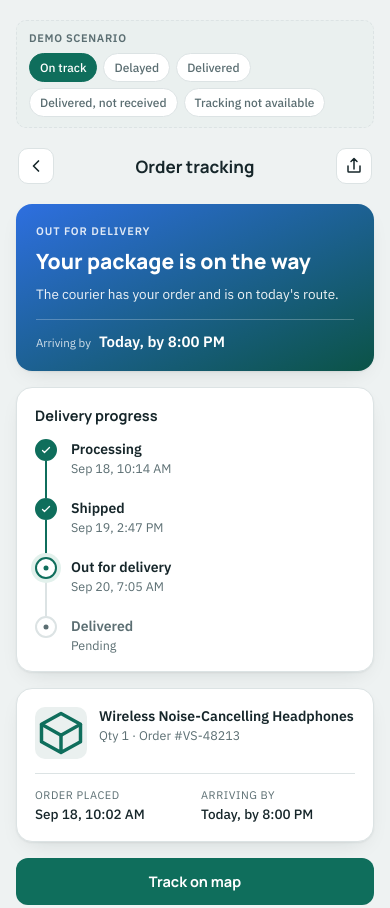
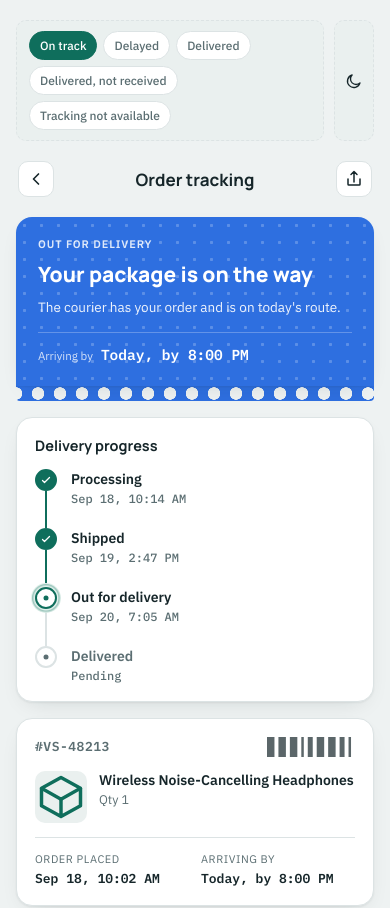
Before and after one commit to NishatTasnimPreownti/Vecosoft, a plain HTML site: page task1-order-tracking/index.html in a window 390 px wide. Shown: the top 908 px of the page. Drawn offline with Linux system fonts and the light colour scheme.

Commit message:
Add root README and redesign Task 1 order tracking screen
- Add top-level README pointing to each task folder's own setup instructions
- Task 1: light background by default with a light/dark toggle
- Task 1: responsive layout (two-column at desktop widths, single-column
  mobile card at 360-430px) instead of a fixed mobile-only width
- Task 1: visual redesign around a waybill/shipping-label motif -
  perforated tear edge on the status banner, mono order ID and barcode
  on the order card, solid status-tone colors instead of gradients

```diff
--- a/task1-order-tracking/index.html
+++ b/task1-order-tracking/index.html
@@ -6,17 +6,20 @@
 <title>Order Tracking Screen</title>
 <link rel="preconnect" href="https://fonts.googleapis.com">
 <link rel="preconnect" href="https://fonts.gstatic.com" crossorigin>
-<link href="https://fonts.googleapis.com/css2?family=Manrope:wght@500;700;800&family=IBM+Plex+Sans:wght@400;500;600&display=swap" rel="stylesheet">
+<link href="https://fonts.googleapis.com/css2?family=Manrope:wght@500;700;800&family=IBM+Plex+Sans:wght@400;500;600&family=IBM+Plex+Mono:wght@500;600&display=swap" rel="stylesheet">
 <link rel="stylesheet" href="style.css">
 </head>
 <body>
 
-  <div class="demo-switcher" role="group" aria-label="Demo scenario switcher">
-    <span class="demo-switcher__label">Demo scenario</span>
-    <div class="demo-switcher__options" id="scenarioSwitcher"></div>
+  <div class="toolbar">
+    <div class="demo-switcher" role="group" aria-label="Demo scenario switcher">
+
+      <div class="demo-switcher__options" id="scenarioSwitcher"></div>
+    </div>
+    <button type="button" class="theme-toggle" id="themeToggle" aria-label="Switch to dark background"></button>
   </div>
 
-  <main class="phone">
+  <main class="screen">
     <header class="topbar">
       <button class="iconbtn" aria-label="Back">
         <svg width="20" height="20" viewBox="0 0 24 24" fill="none"><path d="M15 18l-6-6 6-6" stroke="currentColor" stroke-width="2" stroke-linecap="round" stroke-linejoin="round"/></svg>
@@ -27,7 +30,10 @@
       </button>
     </header>
 
-    <section class="hero" id="hero"></section>
+    <div class="hero-stub" id="heroStub">
+      <section class="hero" id="hero"></section>
+      <div class="stub-tear" aria-hidden="true"></div>
+    </div>
 
     <section class="card timeline-card" id="timelineCard">
       <h2 class="card__title">Delivery progress</h2>
--- a/task1-order-tracking/script.js
+++ b/task1-order-tracking/script.js
@@ -139,7 +139,7 @@ function renderSwitcher() {
 function renderHero(scenario) {
   const hero = document.getElementById("hero");
   const h = scenario.hero;
-  hero.dataset.tone = h.tone;
+  document.getElementById("heroStub").dataset.tone = h.tone;
   hero.innerHTML = `
     <div class="hero__eyebrow">${h.eyebrow}</div>
     <div class="hero__headline">${h.headline}</div>
@@ -182,15 +182,34 @@ function renderTimeline(scenario) {
   });
 }
 
+// A row of bar widths derived from the order id, standing in for a waybill
+// barcode — decorative, but tied to this order's own id rather than random.
+function barcode(id) {
+  const bars = Array.from(id).map((ch) => 1 + (ch.charCodeAt(0) % 3));
+  let x = 0;
+  const rects = bars
+    .map((w) => {
+      const rect = `<rect x="${x}" y="0" width="${w}" height="22" />`;
+      x += w + 1.6;
+      return rect;
+    })
+    .join("");
+  return `<svg class="waybill__barcode" viewBox="0 0 ${x} 22" preserveAspectRatio="none" aria-hidden="true">${rects}</svg>`;
+}
+
 function renderOrderCard(scenario) {
   const card = document.getElementById("orderCard");
   const o = scenario.order;
   card.innerHTML = `
+    <div class="waybill__code">
+      <span class="waybill__id">${o.id}</span>
+      ${barcode(o.id)}
+    </div>
     <div class="order-card__row">
       <div class="order-card__thumb">${boxIcon}</div>
       <div class="order-card__info">
         <div class="order-card__product">${o.product}</div>
-        <div class="order-card__meta">Qty ${o.qty} &middot; Order ${o.id}</div>
+        <div class="order-card__meta">Qty ${o.qty}</div>
       </div>
     </div>
     <hr class="order-card__divider" />
@@ -235,4 +254,36 @@ function render() {
   renderActions(scenario);
 }
 
+// --- background theme toggle (defaults to light; ignores OS preference) ---
+const THEME_KEY = "order-tracking-theme";
+const sunIcon = `<svg viewBox="0 0 24 24" fill="none"><circle cx="12" cy="12" r="4.5" stroke="currentColor" stroke-width="1.8"/><path d="M12 2.5v2.5M12 19v2.5M4.9 4.9l1.8 1.8M17.3 17.3l1.8 1.8M2.5 12H5M19 12h2.5M4.9 19.1l1.8-1.8M17.3 6.7l1.8-1.8" stroke="currentColor" stroke-width="1.8" stroke-linecap="round"/></svg>`;
+const moonIcon = `<svg viewBox="0 0 24 24" fill="none"><path d="M20 14.5A8.5 8.5 0 1 1 9.5 4a6.5 6.5 0 0 0 10.5 10.5z" stroke="currentColor" stroke-width="1.8" stroke-linejoin="round"/></svg>`;
+
+function applyTheme(themeId) {
+  document.documentElement.dataset.theme = themeId;
+  localStorage.setItem(THEME_KEY, themeId);
+  const btn = document.getElementById("themeToggle");
+  // Icon shows the theme a click will switch *to*.
+  if (themeId === "light") {
+    btn.innerHTML = moonIcon;
+    btn.setAttribute("aria-label", "Switch to dark background");
+  } else {
+    btn.innerHTML = sunIcon;
+    btn.setAttribute("aria-label", "Switch to light background");
+  }
+}
+
+document.getElementById("themeToggle").addEventListener("click", () => {
+  const current = document.documentElement.dataset.theme;
+  applyTheme(current === "dark" ? "light" : "dark");
+});
+
+let savedTheme = "light";
+try {
+  savedTheme = localStorage.getItem(THEME_KEY) || "light";
+} catch (e) {
+  // localStorage unavailable (e.g. sandboxed preview) — fall back to light.
+}
+applyTheme(savedTheme);
+
 render();
--- a/task1-order-tracking/style.css
+++ b/task1-order-tracking/style.css
@@ -16,32 +16,12 @@
   --warning-soft: #fcf0dc;
   --danger: #c4432e;
   --danger-soft: #fbe7e2;
+  --neutral: #5c7175;
   --shadow: 0 1px 2px rgba(15, 30, 28, 0.06), 0 8px 24px -12px rgba(15, 30, 28, 0.18);
 }
 
-@media (prefers-color-scheme: dark) {
-  :root:not([data-theme="light"]) {
-    --bg: #0e1516;
-    --surface: #16201f;
-    --surface-alt: #1c2827;
-    --text: #eaf1ef;
-    --text-muted: #94a8a5;
-    --border: #29332f;
-    --accent: #35d6ae;
-    --accent-strong: #62e6c6;
-    --accent-soft: #17332c;
-    --info: #7fabff;
-    --info-soft: #182543;
-    --success: #57cd8e;
-    --success-soft: #163224;
-    --warning: #eaad4d;
-    --warning-soft: #3b2c14;
-    --danger: #ee7b6b;
-    --danger-soft: #3c1f19;
-    --shadow: 0 1px 2px rgba(0, 0, 0, 0.4), 0 12px 28px -14px rgba(0, 0, 0, 0.6);
-  }
-}
-
+/* Background is light by default regardless of OS theme; the visible
+   "Background" toggle in the toolbar is the only thing that switches it. */
 :root[data-theme="dark"] {
   --bg: #0e1516;
   --surface: #16201f;
@@ -60,6 +40,7 @@
   --warning-soft: #3b2c14;
   --danger: #ee7b6b;
   --danger-soft: #3c1f19;
+  --neutral: #7c9092;
   --shadow: 0 1px 2px rgba(0, 0, 0, 0.4), 0 12px 28px -14px rgba(0, 0, 0, 0.6);
 }
 
@@ -77,22 +58,46 @@ body {
   min-height: 100vh;
 }
 
+@media (min-width: 860px) {
+  body { padding: 40px 24px 64px; }
+}
+
 h1, h2 { font-family: "Manrope", system-ui, sans-serif; margin: 0; }
 
-/* --- demo scenario switcher (evaluation aid, not part of the product UI) --- */
-.demo-switcher {
+/* --- toolbar: demo scenario switcher + background toggle (evaluation aids, not part of the product UI) --- */
+.toolbar {
   width: 100%;
   max-width: 430px;
+  display: flex;
+  align-items: stretch;
+  gap: 10px;
+  margin-bottom: 16px;
+}
+.demo-switcher {
+  flex: 1;
+  min-width: 0;
   display: flex;
   flex-wrap: wrap;
   align-items: center;
   gap: 8px;
-  margin-bottom: 16px;
   padding: 10px 12px;
   background: var(--surface-alt);
   border: 1px dashed var(--border);
   border-radius: 10px;
 }
+.theme-toggle {
+  flex-shrink: 0;
+  width: 40px;
+  display: grid;
+  place-items: center;
+  background: var(--surface-alt);
+  border: 1px dashed var(--border);
+  border-radius: 10px;
+  color: var(--text);
+  cursor: pointer;
+}
+.theme-toggle svg { width: 18px; height: 18px; }
+.demo-switcher__options { min-width: 0; }
 .demo-switcher__label {
   font-size: 11px;
   font-weight: 600;
@@ -120,14 +125,39 @@ h1, h2 { font-family: "Manrope", system-ui, sans-serif; margin: 0; }
   color: #ffffff;
 }
 
-/* --- phone frame --- */
-.phone {
+/* --- screen: single-column card at mobile widths (360-430px target),
+   widens into a two-column layout as the viewport grows --- */
+.screen {
   width: 100%;
   max-width: 430px;
   min-width: 0;
   display: flex;
   flex-direction: column;
   gap: 16px;
+}
+
+.hero-stub { display: flex; flex-direction: column; }
+
+@media (min-width: 860px) {
+  .toolbar, .screen { max-width: 920px; }
+
+  .screen {
+    display: grid;
+    grid-template-columns: 1.3fr 1fr;
+    grid-template-areas:
+      "topbar topbar"
+      "hero   hero"
+      "timeline order"
+      "timeline actions";
+    gap: 18px 28px;
+    align-items: start;
+  }
+  .screen .topbar { grid-area: topbar; }
+  .screen .hero-stub { grid-area: hero; }
+  .screen .hero { padding: 26px 32px 24px; }
+  .screen .timeline-card { grid-area: timeline; }
+  .screen .order-card { grid-area: order; }
+  .screen .actions { grid-area: actions; }
 }
 
 .topbar {
@@ -147,21 +177,46 @@ h1, h2 { font-family: "Manrope", system-ui, sans-serif; margin: 0; }
   cursor: pointer;
 }
 
-/* --- hero status banner --- */
+/* --- hero-stub: the status banner reads as a torn-off waybill stamp,
+   solid-colored with a faint route-map dot field, its bottom edge
+   perforated where it "tears away" from the tracking timeline below --- */
+.hero-stub[data-tone="info"] { --tone: var(--info); }
+.hero-stub[data-tone="success"] { --tone: var(--success); }
+.hero-stub[data-tone="warning"] { --tone: var(--warning); }
+.hero-stub[data-tone="danger"] { --tone: var(--danger); }
+.hero-stub[data-tone="neutral"] { --tone: var(--neutral); }
+
 .hero {
-  border-radius: 16px;
-  padding: 20px;
+  position: relative;
+  overflow: hidden;
+  border-radius: 16px 16px 0 0;
+  padding: 20px 22px 22px;
   box-shadow: var(--shadow);
   display: flex;
   flex-direction: column;
   gap: 10px;
   color: #ffffff;
+  background-color: var(--tone);
 }
-.hero[data-tone="info"] { background: linear-gradient(155deg, var(--info), var(--accent-strong)); }
-.hero[data-tone="success"] { background: linear-gradient(155deg, var(--success), var(--accent-strong)); }
-.hero[data-tone="warning"] { background: linear-gradient(155deg, var(--warning), #8a4f12); }
-.hero[data-tone="danger"] { background: linear-gradient(155deg, var(--danger), #7d2e1e); }
-.hero[data-tone="neutral"] { background: linear-gradient(155deg, #64767a, #36474a); }
+.hero::before {
+  content: "";
+  position: absolute;
+  inset: 0;
+  background-image: radial-gradient(circle 1.4px, rgba(255, 255, 255, 0.4) 1.4px, transparent 1.5px);
+  background-size: 17px 17px;
+  opacity: 0.55;
+}
+.hero > * { position: relative; }
+
+.stub-tear {
+  height: 15px;
+  background-color: var(--tone);
+  background-image: radial-gradient(circle 6px, var(--bg) 6px, transparent 6.5px);
+  background-position: 11px 0;
+  background-size: 22px 15px;
+  background-repeat: repeat-x;
+  border-radius: 0 0 4px 4px;
+}
 
 .hero__eyebrow {
   font-size: 11px;
@@ -192,9 +247,8 @@ h1, h2 { font-family: "Manrope", system-ui, sans-serif; margin: 0; }
 }
 .hero__eta-label { font-size: 11.5px; opacity: 0.8; }
 .hero__eta-value {
-  font-family: "IBM Plex Sans", sans-serif;
-  font-variant-numeric: tabular-nums;
-  font-size: 15px;
+  font-family: "IBM Plex Mono", monospace;
+  font-size: 14.5px;
   font-weight: 600;
 }
 
@@ -230,6 +284,7 @@ h1, h2 { font-family: "Manrope", system-ui, sans-serif; margin: 0; }
   flex-shrink: 0;
 }
 .timeline-step__dot {
+  position: relative;
   width: 22px; height: 22px;
   border-radius: 999px;
   border: 2px solid var(--border);
@@ -257,6 +312,20 @@ h1, h2 { font-family: "Manrope", system-ui, sans-serif; margin: 0; }
   background: var(--surface); border-color: var(--accent); color: var(--accent);
   box-shadow: 0 0 0 4px var(--accent-soft);
 }
+@media (prefers-reduced-motion: no-preference) {
+  .timeline-step[data-state="current"] .timeline-step__dot::after {
+    content: "";
+    position: absolute;
+    inset: -4px;
+    border-radius: 999px;
+    border: 1.5px solid var(--accent);
+    animation: pulse-ring 2.2s ease-out infinite;
+  }
+}
+@keyframes pulse-ring {
+  0% { transform: scale(0.75); opacity: 0.8; }
+  100% { transform: scale(1.5); opacity: 0; }
+}
 .timeline-step[data-state="upcoming"] .timeline-step__dot { color: var(--text-muted); }
 
 .timeline-step__body { flex: 1; min-width: 0; padding-top: 1px; }
@@ -267,10 +336,10 @@ h1, h2 { font-family: "Manrope", system-ui, sans-serif; margin: 0; }
 .timeline-step[data-state="done"] .timeline-step__title,
 .timeline-step[data-state="current"] .timeline-step__title { color: var(--text); }
 .timeline-step__time {
-  font-size: 12.5px;
+  font-family: "IBM Plex Mono", monospace;
+  font-size: 12px;
   color: var(--text-muted);
-  font-variant-numeric: tabular-nums;
-  margin-top: 2px;
+  margin-top: 3px;
 }
 .timeline-step__note {
   margin-top: 6px;
@@ -282,8 +351,28 @@ h1, h2 { font-family: "Manrope", system-ui, sans-serif; margin: 0; }
   color: var(--text);
 }
 
-/* --- order summary card --- */
+/* --- order summary card, styled as a waybill stub --- */
 .order-card { display: flex; flex-direction: column; gap: 14px; }
+.waybill__code {
+  display: flex;
+  align-items: center;
+  justify-content: space-between;
+  gap: 12px;
+}
+.waybill__id {
+  font-family: "IBM Plex Mono", monospace;
+  font-size: 13px;
+  font-weight: 600;
+  letter-spacing: 0.04em;
+  color: var(--text-muted);
+}
+.waybill__barcode {
+  height: 20px;
+  width: 88px;
+  flex-shrink: 0;
+  fill: var(--text);
+  opacity: 0.7;
+}
 .order-card__row {
   display: flex;
   gap: 12px;
@@ -323,10 +412,10 @@ h1, h2 { font-family: "Manrope", system-ui, sans-serif; margin: 0; }
   color: var(--text-muted);
 }
 .order-card__field-value {
-  font-size: 13.5px;
-  font-weight: 500;
-  margin-top: 3px;
-  font-variant-numeric: tabular-nums;
+  font-family: "IBM Plex Mono", monospace;
+  font-size: 13px;
+  font-weight: 600;
+  margin-top: 4px;
 }
 
 /* --- actions --- */
@@ -344,7 +433,7 @@ h1, h2 { font-family: "Manrope", system-ui, sans-serif; margin: 0; }
   justify-content: center;
   gap: 8px;
 }
-.btn:focus-visible, .iconbtn:focus-visible, .demo-switcher__options button:focus-visible {
+.btn:focus-visible, .iconbtn:focus-visible, .theme-toggle:focus-visible, .demo-switcher__options button:focus-visible {
   outline: 2px solid var(--accent);
   outline-offset: 2px;
 }
```
Also changed, not shown: 1 other file.
